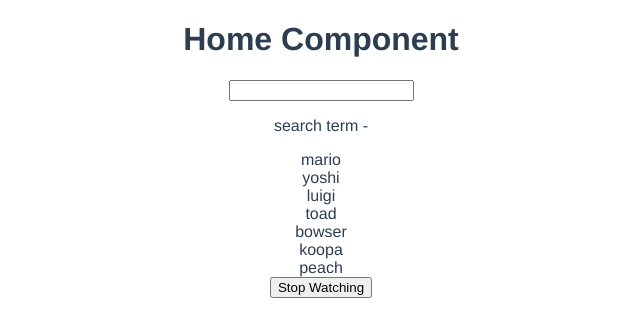
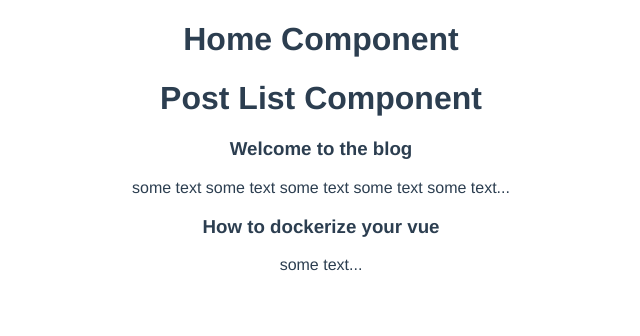
Before and after one commit to anthonygilbertt/vue-dojo-blog, a Vue app: page / in a window 1280 px wide. Shown: the top 336 px of the page, without its empty margins (319-959 px from the left). Built offline with nearby package versions, Linux system fonts and the light colour scheme.

Commit message:
77. Using Props in the Setup() function

```diff
--- /dev/null
+++ b/src/components/PostList.vue
@@ -0,0 +1,28 @@
+<template>
+  <div class="post-list">
+  <h1>Post List Component</h1>
+  <!--Cycle through some posts here-->
+  <div v-for="post in posts" :key="post.id">
+    <SinglePost :post="post" />
+  </div>
+  </div>
+</template>
+
+<script>
+import SinglePost from '@/components/SinglePost.vue'
+
+export default {
+    name: 'PostList',
+    components: { SinglePost },
+    props: ['posts'],
+    setup(props) {
+        console.log(props.posts);
+
+
+    }
+}
+</script>
+
+<style>
+
+</style>
--- /dev/null
+++ b/src/components/SinglePost.vue
@@ -0,0 +1,31 @@
+<template>
+  <div class="post">
+    <h3>{{ post.title }}</h3>
+    <p>{{ snippet }}</p>
+  </div>
+<!--
+-->
+
+</template>
+
+<script>
+import { computed } from '@vue/reactivity'
+// Write a script that displays only part of the post.body
+
+export default {
+    name: 'SinglePost',
+    props: ['post'],
+    setup(props) {
+        const snippet = computed(() => {
+            return props.post.body.substring(0,100) + '...'
+        })
+
+        return { snippet }
+    }
+
+}
+</script>
+
+<style>
+
+</style>
--- a/src/views/Home.vue
+++ b/src/views/Home.vue
@@ -1,59 +1,39 @@
 <template>
   <div class="home">
     <h1>Home Component </h1>
+    <PostList :posts="posts"/>
+
+
+<!--
     <input type="text" v-model="search">
     <p>search term - {{ search }}</p>
-    <div v-for="name in matchingNames" :key="name">{{ name }}</div>
-
     <button @click="handleClick">Stop Watching</button>
+-->
 
   </div>
 </template>
 
 <script>
 import { computed, ref } from '@vue/reactivity'
-import { watch, watchEffect } from '@vue/runtime-core'
+// import { watch, watchEffect } from '@vue/runtime-core'
+import PostList from '@/components/PostList.vue'
 // @ is an alias to /src
 
 
 export default {
   name: 'Home',
+  components: {
+    PostList
+  },
+  setup() {
 
-  setup() {
-    const search = ref('')
-    const names = ref([
-      'mario',
-      'yoshi',
-      'luigi',
-      'toad',
-      'bowser',
-      'koopa',
-      'peach'
+
+    const posts = ref([
+      {title: 'Welcome to the blog', body: 'some text some text some text some text some text', id: 1},
+      {title: 'How to dockerize your vue', body: 'some text', id: 2}
     ])
 
-
-    const stopWatch = watch(search, () => {
-      console.log('watch functin run');
-    })
-
-    const stopEffect = watchEffect(() => {
-      console.log('watchEffect function run');
-    })
-
-    const matchingNames = computed(() => {
-      return names.value.filter((name) => name.includes(search.value))
-    })
-
-
-    const handleClick = () => {
-      stopWatch();
-      stopEffect();
-    }
-
-
-
-    return { names, search, matchingNames, handleClick}
-
+    return { posts }
   }
 }
 </script>
```
